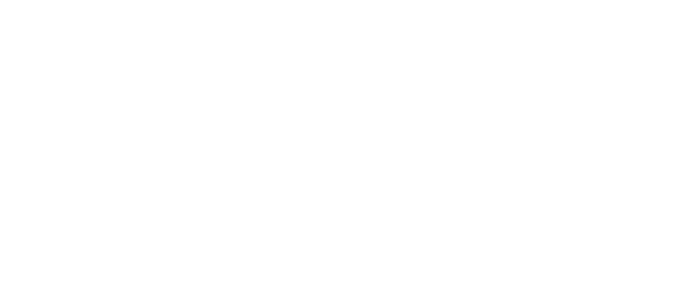
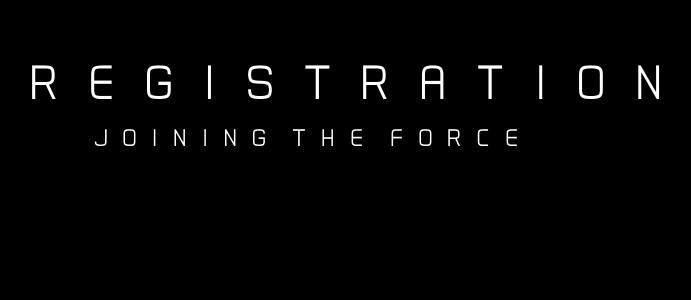
Before and after one commit to GeNeRaL-ShAdOw/SRMSATwebsite, a React (Create React App) app in the folder srmsatwebsite/: page /registration in a window 1280 px wide. Before the commit this address had no page. Shown: the top 300 px of the page, without its empty margins (393-1084 px from the left). Built offline with nearby package versions, Linux system fonts and the light colour scheme.

Commit message:
Added registration w/o functionality

```diff
--- a/srmsatwebsite/src/App.css
+++ b/srmsatwebsite/src/App.css
@@ -8,6 +8,18 @@
   background-color: #000000;
   margin-top: 1%;
   border: 1px white solid !important;
+}
+
+.spacedlist {
+  padding-bottom: 2%;
+}
+
+a:link {
+  color: white;
+}
+
+a:visited {
+  color: rgb(227, 228, 225);
 }
 
 .flexible {
--- a/srmsatwebsite/src/App.jsx
+++ b/srmsatwebsite/src/App.jsx
@@ -1,4 +1,5 @@
 import HomePage from './Components/homepage'
+import Registration from './Components/registration';
 import React from 'react';
 import { BrowserRouter as Router, Routes, Route } from 'react-router-dom';
 
@@ -9,6 +10,7 @@
     <Router>
       <Routes>
         <Route path="/" element={<HomePage/>} />
+        <Route path="/registration" element={<Registration/>} />
       </Routes>
     </Router>
   );
--- a/srmsatwebsite/src/Components/homepage.jsx
+++ b/srmsatwebsite/src/Components/homepage.jsx
@@ -12,10 +12,9 @@
                 <font size='+2' className='font-face-er-smol-text-space'>S p a c e</font>
             </header>
             <body className='flexible'>
-                <Whatwedo></Whatwedo>
-                <Missions></Missions>
+                <Whatwedo/>
+                <Missions/>
             </body>
-
         </div>
     );
 }
--- a/srmsatwebsite/src/Components/missions.css
+++ b/srmsatwebsite/src/Components/missions.css
@@ -15,3 +15,16 @@
     font-family: "Voyager";
     color: white;
 }
+
+.borderline-mssn {
+    max-width: 50%;
+    max-height: 100%;
+    border: 2px white solid !important;
+    border-radius: 11%;
+    text-align: center;
+    justify-content: center;
+    grid-column-start: 2;
+    grid-column-end: 2;
+    grid-row-start: 1;
+    grid-row-end: 3;
+}
--- /dev/null
+++ b/srmsatwebsite/src/Components/registration.css
@@ -0,0 +1,39 @@
+.App-header {
+    background-color: #000000;
+    min-height: 20vh;
+}
+
+.App {
+    background-color: #000000;
+    min-height: 200vh;
+}
+
+.font-face-er-main-text-register {
+    display: flex;
+    font-family: "ExanRegular";
+    color: white;
+    margin-left: 33%;
+    padding-top: 4%;
+    animation-name: entrymain;
+    animation-duration: 1s;
+}
+
+.font-face-er-smol-text-redefine {
+    display: inline-flex;
+    font-family: "ExanRegular";
+    color: white;
+    margin-top: 1%;
+    margin-left: 38%;
+    animation-name: entrysecondary;
+    animation-duration: 1s;
+}
+
+.font-face-er-smol-text-space {
+    display: inline-flex;
+    font-family: "ExanRegular";
+    color: white;
+    margin-top: 1%;
+    margin-left: 2%;
+    animation-name: entrysecondary;
+    animation-duration: 1s;
+}
--- /dev/null
+++ b/srmsatwebsite/src/Components/registration.jsx
@@ -0,0 +1,16 @@
+import './registration.css'
+
+function Registration()
+{
+    return (
+    <div className="App">
+        <header className="App-header">
+            <font size='+8' className='font-face-er-main-text-register'>R E G I S T R A T I O N</font>
+            <font size='+2' className='font-face-er-smol-text-redefine'>J O I N I N G</font>
+            <font size='+2' className='font-face-er-smol-text-space'>T H E</font>
+            <font size='+2' className='font-face-er-smol-text-space'>F O R C E</font>
+        </header>
+    </div>)
+}
+
+export default Registration;
--- a/srmsatwebsite/src/Components/whatwedo.css
+++ b/srmsatwebsite/src/Components/whatwedo.css
@@ -27,25 +27,3 @@
     grid-row-start: 1;
     grid-row-end: 3;
 }
-
-.borderline-mssn {
-    max-width: 50%;
-    max-height: 100%;
-    border: 2px white solid !important;
-    border-radius: 11%;
-    text-align: center;
-    justify-content: center;
-    grid-column-start: 2;
-    grid-column-end: 2;
-    grid-row-start: 1;
-    grid-row-end: 3;
-}
-.spacedlist{
-    padding-bottom: 2%;
-}
-a:link{
-    color: white;
-}
-a:visited{
-    color: rgb(227, 228, 225);
-}
--- a/srmsatwebsite/src/Components/whatwedo.jsx
+++ b/srmsatwebsite/src/Components/whatwedo.jsx
@@ -1,10 +1,12 @@
 import './whatwedo.css'
-
-//import { Router, Route } from 'react-router-dom';
-//import { BrowserRouter as  useNavigate } from 'react-router-dom';
+import { useNavigate } from 'react-router-dom';
 function Whatwedo()
 {
-
+    const navigate=useNavigate();
+    function handleClick()
+    {
+        navigate('/registration');
+    }
     return (
             <div className='borderline-wwd'>
                 <font size='+4' className="WWD-box-content-title">WHAT WE DO</font>
@@ -12,7 +14,7 @@
                 <font size='+2' className="WWD-box-content">SRMSAT WAS FOUNDED IN 2009, WITH A SMAILL TEAM OF 59 STUDENTS AND ONE AMBITION - TO SEND A SATELLITE TO SPACE.</font>
                 <font size='+2' className="WWD-box-content">THIS IS REALISED IN 2011, WHEN THE FIRST SRM INDEGENOUSLY BUILT NANOSATELLITE, SRMSAT 1 WAS LAUNCHED INTO SPACE.</font>
                 <font size='+2' className="WWD-box-content">SRMSAT REQUIRES THE BEST AMONG THE BEST, THIS IS LITERALLY ROCKET SCIENCE. THINK YOU HAVE WHAT IT TAKES?</font>
-                <button><font size='+1'>SIGN ME UP!</font></button>
+                <button onClick={handleClick}><font size='+1'>SIGN ME UP!</font></button>
             </div>
     );
 }
```
Also changed, not shown: 1 other file (tests, documents, lock files or other folders).
